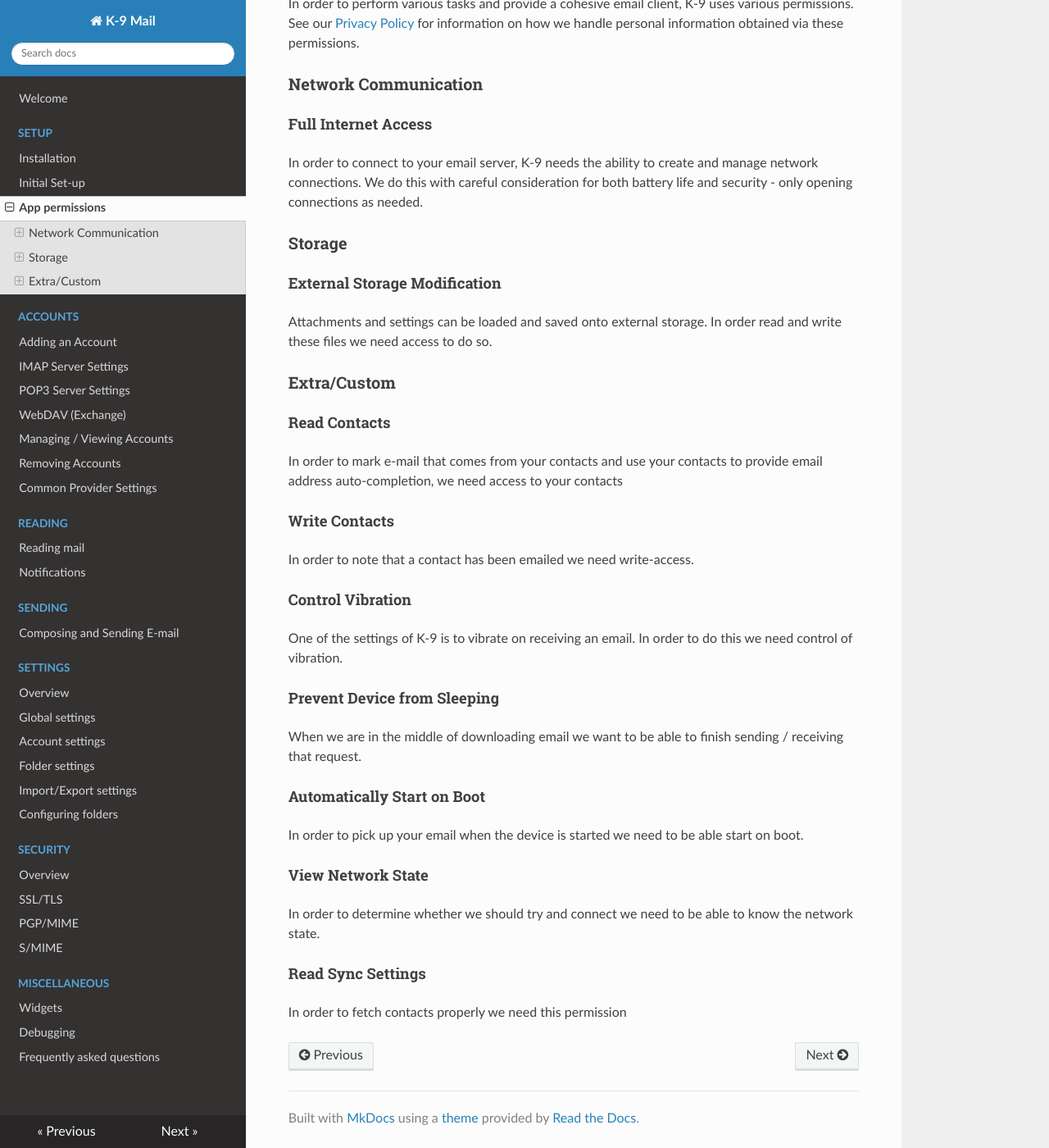
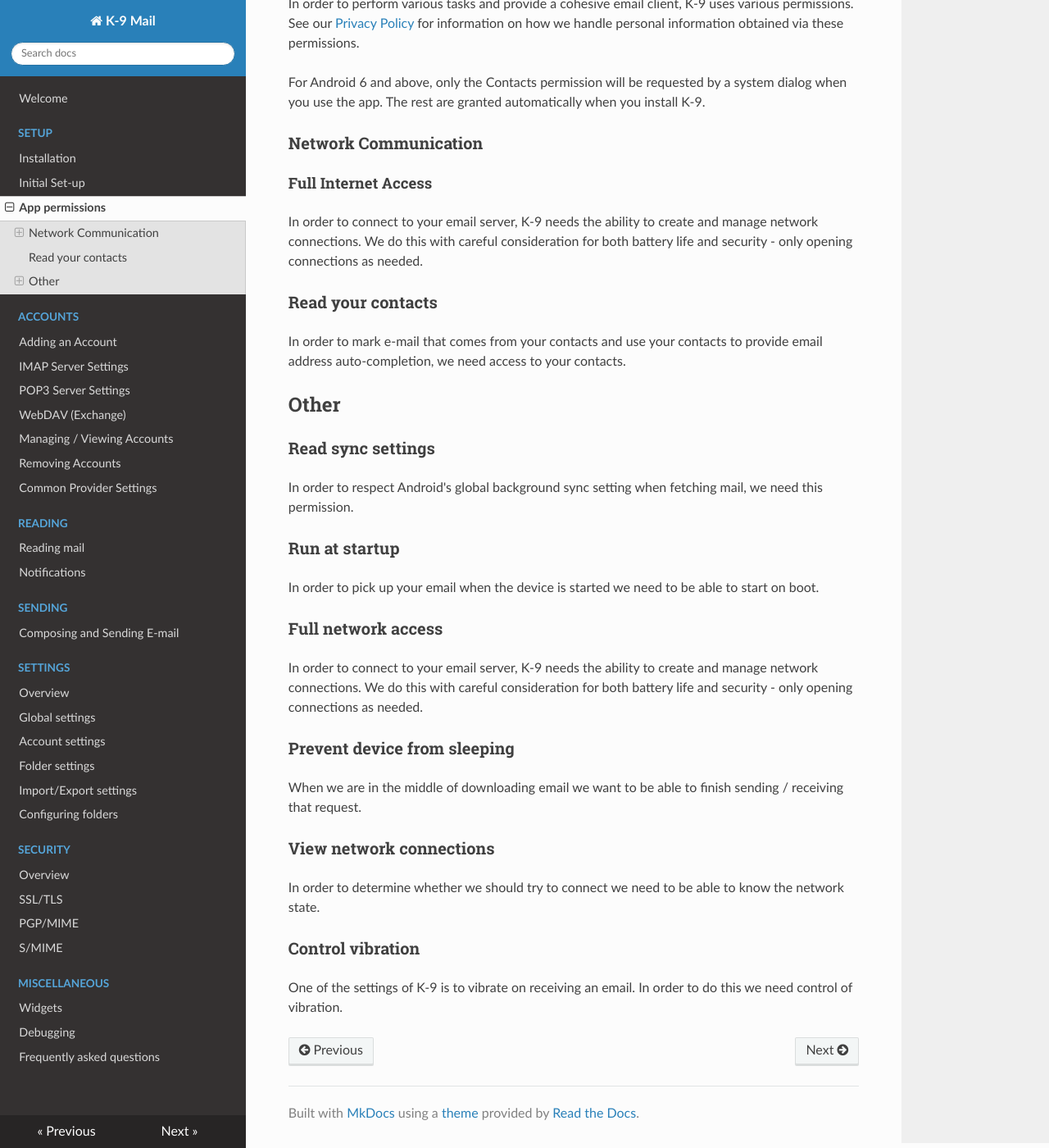
Before and after one commit to k9mail/k9mail-docs, an MkDocs documentation site: the page built from docs/setup/permissions.md, in a window 1280 px wide and 1400 px high, scrolled down 167 px. Shown: the whole window at 82% size. Built offline with MkDocs 1.6.1, drawn with Linux system fonts in a browser that asks for light colours; nearby versions of some CDN libraries.

Commit message:
Permissions (#30)
* Reorder permissions descriptions to match those shown on Play store

* Add and update permission descriptions

* Addressed review comments

* Update permissions.md

Review comment

```diff
--- a/docs/setup/permissions.md
+++ b/docs/setup/permissions.md
@@ -3,6 +3,9 @@
 In order to perform various tasks and provide a cohesive email client, K-9 uses various permissions. See our
 [Privacy Policy](https://k9mail.app/privacy) for information on how we handle personal information obtained via these
 permissions.
+
+For Android 6 and above, only the Contacts permission will be requested by a system dialog when you use the app.
+The rest are granted automatically when you install K-9.
 
 ### Network Communication
 
@@ -11,40 +14,34 @@
 In order to connect to your email server, K-9 needs the ability to create and manage network connections. We do this
 with careful consideration for both battery life and security - only opening connections as needed.
 
-### Storage
-
-#### External Storage Modification
-
-Attachments and settings can be loaded and saved onto external storage. In order read and write these files we need
-access to do so.
-
-### Extra/Custom
-
-#### Read Contacts
+### Read your contacts
 
 In order to mark e-mail that comes from your contacts and use your contacts to provide email address auto-completion, we
-need access to your contacts
+need access to your contacts.
 
-#### Write Contacts
+## Other
 
-In order to note that a contact has been emailed we need write-access.
+### Read sync settings
 
-#### Control Vibration
+In order to respect Android's global background sync setting when fetching mail, we need this permission.
 
-One of the settings of K-9 is to vibrate on receiving an email. In order to do this we need control of vibration.
+### Run at startup
 
-#### Prevent Device from Sleeping
+In order to pick up your email when the device is started we need to be able to start on boot.
+
+### Full network access
+
+In order to connect to your email server, K-9 needs the ability to create and manage network connections. We do this
+with careful consideration for both battery life and security - only opening connections as needed.
+
+### Prevent device from sleeping
 
 When we are in the middle of downloading email we want to be able to finish sending / receiving that request.
 
-#### Automatically Start on Boot
+### View network connections
 
-In order to pick up your email when the device is started we need to be able start on boot.
+In order to determine whether we should try to connect we need to be able to know the network state.
 
-#### View Network State
+### Control vibration
 
-In order to determine whether we should try and connect we need to be able to know the network state.
-
-#### Read Sync Settings
-
-In order to fetch contacts properly we need this permission
+One of the settings of K-9 is to vibrate on receiving an email. In order to do this we need control of vibration.
```
